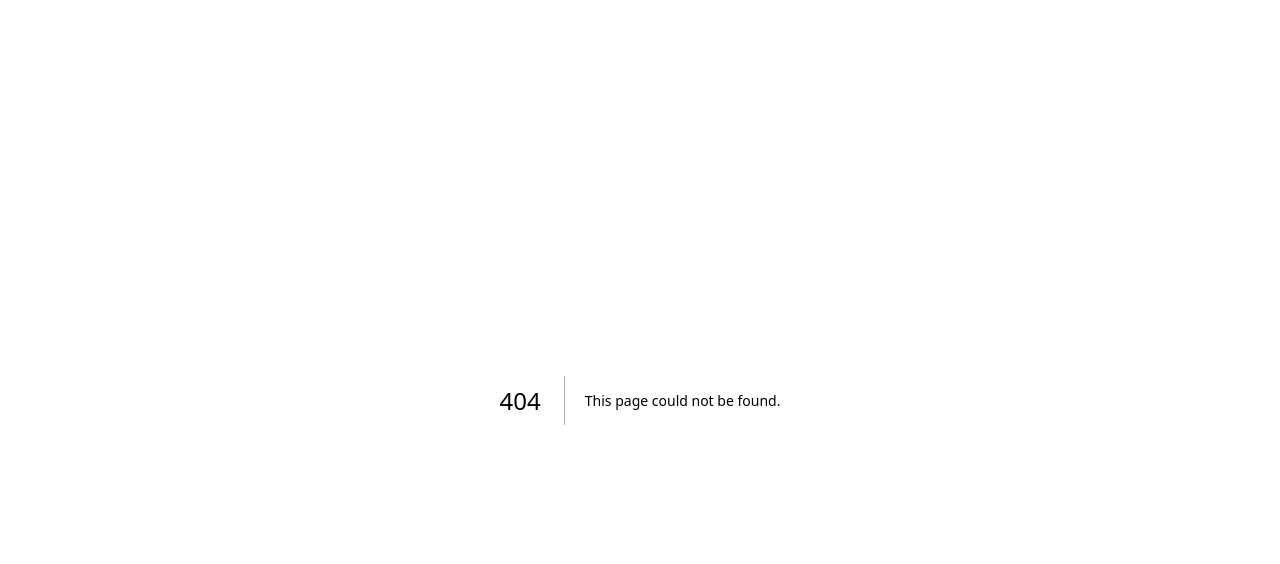
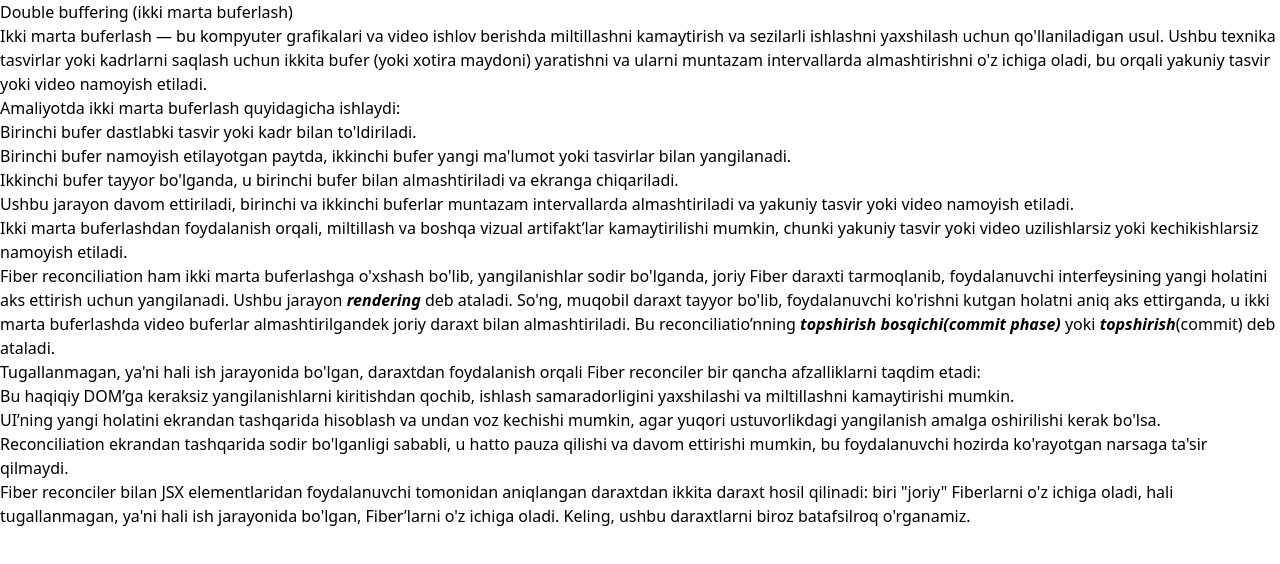
Before and after one commit to RustamovRR/webiston, a Next.js app: page /docs/react/inside-reconciliation/double-buffering in a window 1280 px wide. Before the commit this address had no page. Shown: the top 564 px of the page. Built offline with nearby package versions, Linux system fonts and the light colour scheme.

Commit message:
feat: add 'double-buffering' page

```diff
--- a/src/pages/docs/react/inside-reconciliation/_meta.json
+++ b/src/pages/docs/react/inside-reconciliation/_meta.json
@@ -3,5 +3,6 @@
   "batching-updates": "Batching updates",
   "stack-reconciler": "Stack reconciler",
   "fiber-reconciler": "Fiber reconciler",
-  "fiber-ma'lumotlar-strukturasi": "Fiber ma'lumotlar strukturasi"
+  "fiber-ma'lumotlar-strukturasi": "Fiber ma'lumotlar strukturasi",
+  "double-buffering": "Double buffering"
 }
--- /dev/null
+++ b/src/pages/docs/react/inside-reconciliation/double-buffering.mdx
@@ -0,0 +1,22 @@
+## Double buffering (ikki marta buferlash)
+
+Ikki marta buferlash — bu kompyuter grafikalari va video ishlov berishda miltillashni kamaytirish va sezilarli ishlashni yaxshilash uchun qo'llaniladigan usul. Ushbu texnika tasvirlar yoki kadrlarni saqlash uchun ikkita bufer (yoki xotira maydoni) yaratishni va ularni muntazam intervallarda almashtirishni o'z ichiga oladi, bu orqali yakuniy tasvir yoki video namoyish etiladi.
+
+Amaliyotda ikki marta buferlash quyidagicha ishlaydi:
+
+1. Birinchi bufer dastlabki tasvir yoki kadr bilan to'ldiriladi.
+2. Birinchi bufer namoyish etilayotgan paytda, ikkinchi bufer yangi ma'lumot yoki tasvirlar bilan yangilanadi.
+3. Ikkinchi bufer tayyor bo'lganda, u birinchi bufer bilan almashtiriladi va ekranga chiqariladi.
+4. Ushbu jarayon davom ettiriladi, birinchi va ikkinchi buferlar muntazam intervallarda almashtiriladi va yakuniy tasvir yoki video namoyish etiladi.
+
+Ikki marta buferlashdan foydalanish orqali, miltillash va boshqa vizual artifakt’lar kamaytirilishi mumkin, chunki yakuniy tasvir yoki video uzilishlarsiz yoki kechikishlarsiz namoyish etiladi.
+
+Fiber reconciliation ham ikki marta buferlashga o'xshash bo'lib, yangilanishlar sodir bo'lganda, joriy Fiber daraxti tarmoqlanib, foydalanuvchi interfeysining yangi holatini aks ettirish uchun yangilanadi. Ushbu jarayon ***rendering*** deb ataladi. So'ng, muqobil daraxt tayyor bo'lib, foydalanuvchi ko'rishni kutgan holatni aniq aks ettirganda, u ikki marta buferlashda video buferlar almashtirilgandek joriy daraxt bilan almashtiriladi. Bu reconciliatio’nning ***topshirish bosqichi(commit phase)*** yoki ***topshirish***(commit) deb ataladi.
+
+Tugallanmagan, ya'ni hali ish jarayonida bo'lgan, daraxtdan foydalanish orqali Fiber reconciler bir qancha afzalliklarni taqdim etadi:
+
+- Bu haqiqiy DOM’ga keraksiz yangilanishlarni kiritishdan qochib, ishlash samaradorligini yaxshilashi va miltillashni kamaytirishi mumkin.
+- UI’ning yangi holatini ekrandan tashqarida hisoblash va undan voz kechishi mumkin, agar yuqori ustuvorlikdagi yangilanish amalga oshirilishi kerak bo'lsa.
+- Reconciliation ekrandan tashqarida sodir bo'lganligi sababli, u hatto pauza qilishi va davom ettirishi mumkin, bu foydalanuvchi hozirda ko'rayotgan narsaga ta'sir qilmaydi.
+
+Fiber reconciler bilan JSX elementlaridan foydalanuvchi tomonidan aniqlangan daraxtdan ikkita daraxt hosil qilinadi: biri "joriy" Fiberlarni o'z ichiga oladi, hali tugallanmagan, ya'ni hali ish jarayonida bo'lgan, Fiber’larni o'z ichiga oladi. Keling, ushbu daraxtlarni biroz batafsilroq o'rganamiz.
```
Also changed, not shown: common-terms.txt.
